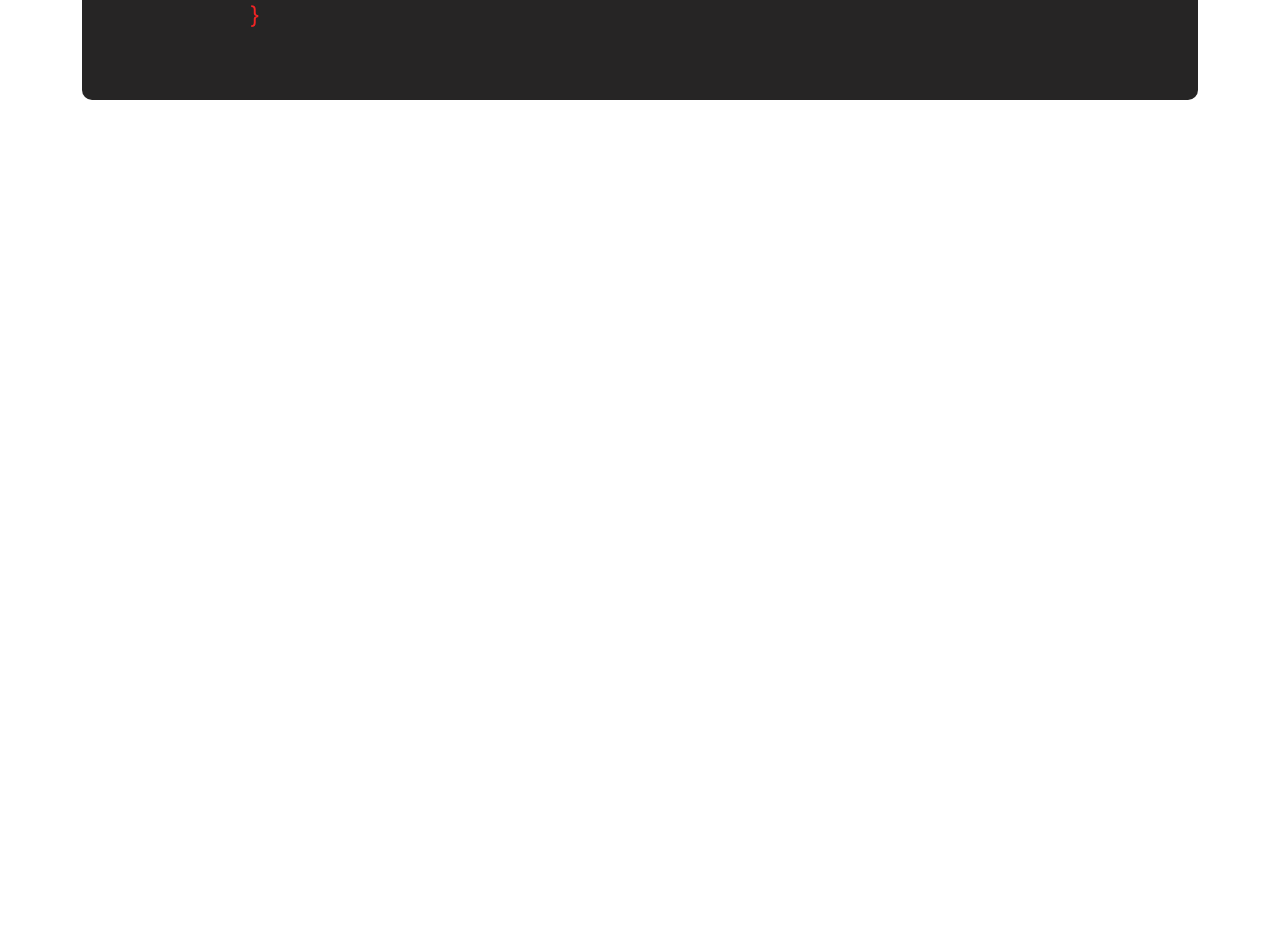
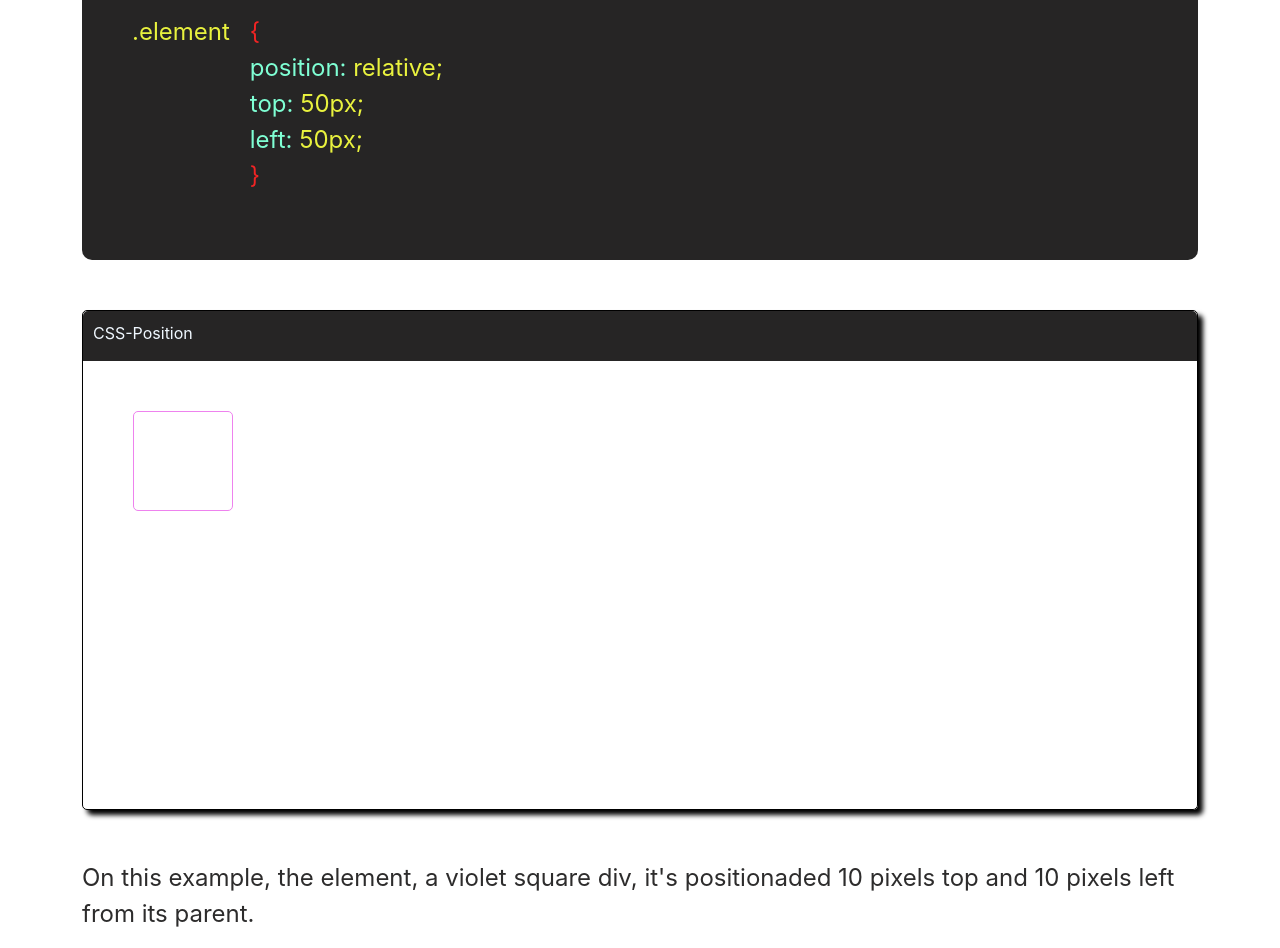
Before and after one commit to leonsuaren/position-property, a React (Create React App) app: page /positioning in a window 1280 px wide. Shown: the part 600-1548 px from the top of the page. Before the commit the page ends 800 px from the top, so only its background shows below. Built offline with nearby package versions, Linux system fonts and the light colour scheme.

Commit message:
created the diplay window

```diff
--- a/src/App.css
+++ b/src/App.css
@@ -1,6 +1,10 @@
-p {
+p, li {
   font-size: 1.5rem;
   color: #2d2c2c;
+}
+
+li {
+  color: #6d6c6c;
 }
 
 .code-on-paragraph {
--- /dev/null
+++ b/src/components/display-window/DisplayWindow.jsx
@@ -0,0 +1,13 @@
+import React from 'react';
+import './styles.css';
+
+export const DisplayWindow = ({ headerTitle, children }) => {
+  return (
+    <div className='window-container'>
+      <div className='window-header'>
+        <p className='window-header-title'>{ headerTitle }</p>
+      </div>
+      { children }
+    </div>
+  )
+}
--- /dev/null
+++ b/src/components/display-window/index.js
@@ -0,0 +1 @@
+export { DisplayWindow } from './DisplayWindow';
--- /dev/null
+++ b/src/components/display-window/styles.css
@@ -0,0 +1,27 @@
+.window-container {
+  margin: 50px 0px;
+  width: 100%;
+  height: 500px;
+  border-radius: 5px;
+  border: 1px solid black;
+  box-shadow: 5px 5px 5px black;
+}
+
+.window-header {
+  position: relative;
+  top: 0;
+  left: 0;
+  height: 50px;
+  width: 100%;
+  border-top-left-radius: 5px;
+  border-top-right-radius: 5px;
+  background-color: #262525;
+  display: flex;
+  padding: 0 10px;
+  align-items: flex-end;
+}
+
+.window-header-title {
+  color: aliceblue;
+  font-size: 1rem;
+}
--- a/src/views/positioning/Positioning.jsx
+++ b/src/views/positioning/Positioning.jsx
@@ -1,7 +1,8 @@
 import React from 'react';
 import './styles.css';
 
-  import { PiceOfCode } from '../../components/pice-of-code';
+import { PiceOfCode } from '../../components/pice-of-code';
+import { DisplayWindow } from '../../components/display-window';
 
 export const Positioning = () => {
   return (
@@ -14,17 +15,21 @@ export const Positioning = () => {
         <li>static</li>
         <li>relative</li>
         <li>fixed</li>
-        <li>abosolute</li>
+        <li>absolute</li>
         <li>sticky</li>
       </ul>
+      <p>Example: </p>
       <PiceOfCode>
-      <p className='element-name'>.element </p>
-      <p><span className='opening-curly-bracket'>&#123;</span><br/>
-      <span className='element-property'>position: <span className='element-value'>relative;</span></span>
-      <span className='element-property'>top: <span className='element-value'>10px;</span></span>
-      <span className='closing-curly-bracket'>&#125;</span>
-      </p>
+        <p className='element-name'>.element </p>
+        <p><span className='opening-curly-bracket'>&#123;</span><br />
+          <span className='element-property'>position: <span className='element-value'>relative;</span></span>
+          <span className='element-property'>top: <span className='element-value'>50px;</span></span>
+          <span className='element-property'>left: <span className='element-value'>50px;</span></span>
+          <span className='closing-curly-bracket'>&#125;</span>
+        </p>
       </PiceOfCode>
+      <DisplayWindow headerTitle='CSS-Position'><div className='element-position'></div></DisplayWindow>
+      <p>On this example, the element, a violet square div, it's positionaded 10 pixels top and 10 pixels left from its parent.</p>
     </div>
   )
 }
--- a/src/views/positioning/styles.css
+++ b/src/views/positioning/styles.css
@@ -0,0 +1,9 @@
+.element-position {
+  position: relative;
+  top: 50px;
+  left: 50px;
+  border-radius: 5px;
+  width: 100px;
+  height: 100px;
+  border: 1px solid violet;
+}
```
